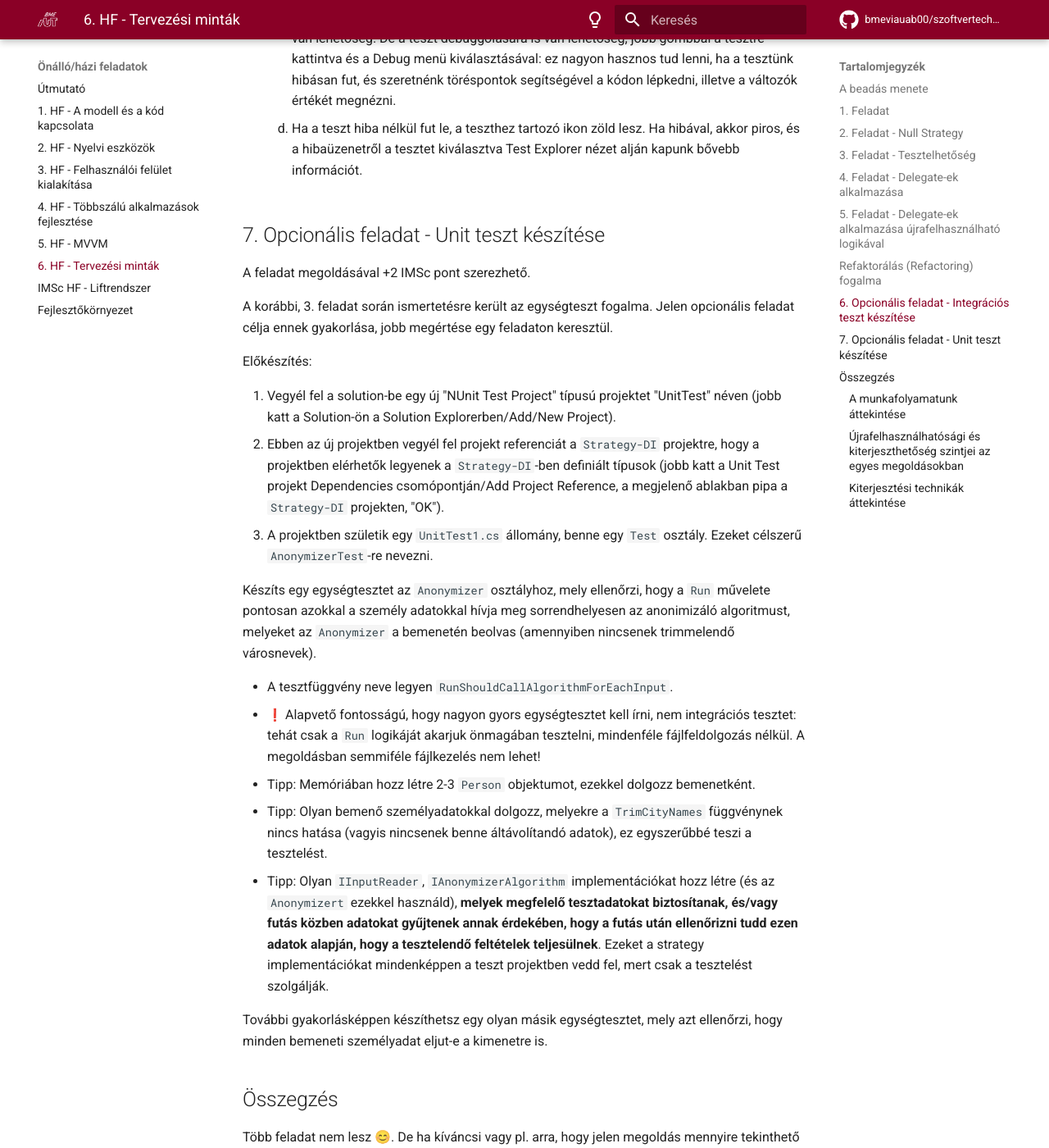
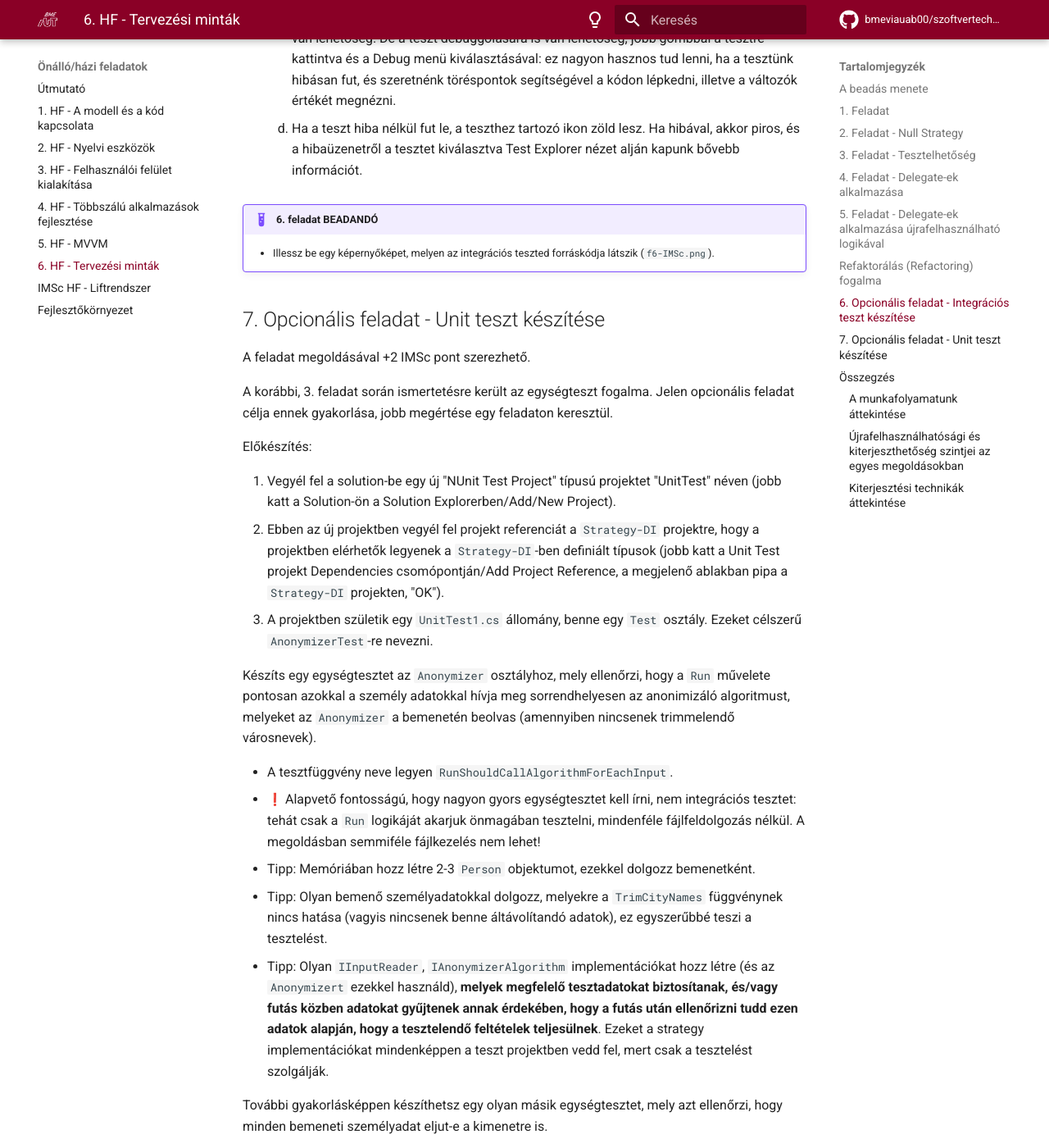
Before and after one commit to bmeviauab00/szoftvertechnikak, an MkDocs documentation site: the page built from docs/hazi/6-tervezesi-mintak/index.md, in a window 1280 px wide and 1400 px high, scrolled down 9464 px. Shown: the whole window at 82% size. Built offline with MkDocs 1.6.1 and Material for MkDocs 9.7.7, drawn with Linux system fonts in a browser that asks for light colours; emoji names are drawn with the system emoji font; comment, search, counter and statistics services are not loaded; the version menu is left out; some of the changed text lies outside the part shown.

Commit message:
6. HF - IMSc feladatokról képernyőképek kér

```diff
--- a/docs/hazi/6-tervezesi-mintak/index.md
+++ b/docs/hazi/6-tervezesi-mintak/index.md
@@ -199,6 +199,9 @@
     3. A teszt futtatására a Test Explorer nézet tetején található eszközsávon levő gombokkal van lehetőség. De a teszt debuggolására is van lehetőség, jobb gombbal a tesztre kattintva és a Debug menü kiválasztásával: ez nagyon hasznos tud lenni, ha a tesztünk hibásan fut, és szeretnénk töréspontok segítségével a kódon lépkedni, illetve a változók értékét megnézni.
     4. Ha a teszt hiba nélkül fut le, a teszthez tartozó ikon zöld lesz. Ha hibával, akkor piros, és a hibaüzenetről a tesztet kiválasztva Test Explorer nézet alján kapunk bővebb információt.
 
+!!! example "6. feladat BEADANDÓ"
+    - Illessz be egy képernyőképet, melyen az integrációs teszted forráskódja látszik (`f6-IMSc.png`).
+
 ## 7. Opcionális feladat - Unit teszt készítése
 
 A feladat megoldásával +2 IMSc pont szerezhető.
@@ -220,6 +223,9 @@
 * Tipp: Olyan `IInputReader`, `IAnonymizerAlgorithm` implementációkat hozz létre (és az `Anonymizert` ezekkel használd), **melyek megfelelő tesztadatokat biztosítanak, és/vagy futás közben adatokat gyűjtenek annak érdekében, hogy a futás után ellenőrizni tudd ezen adatok alapján, hogy a tesztelendő feltételek teljesülnek**. Ezeket a strategy implementációkat mindenképpen a teszt projektben vedd fel, mert csak a tesztelést szolgálják.
 
 További gyakorlásképpen készíthetsz egy olyan másik egységtesztet, mely azt ellenőrzi, hogy minden bemeneti személyadat eljut-e a kimenetre is.
+
+!!! example "7. feladat BEADANDÓ"
+    - Illessz be egy képernyőképet, melyen a unit teszted forráskódja látszik (`f7-IMSc.png`).
 
 ## Összegzés
 
```
